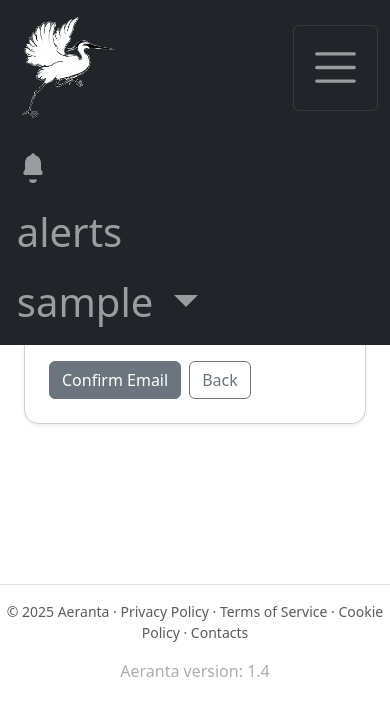
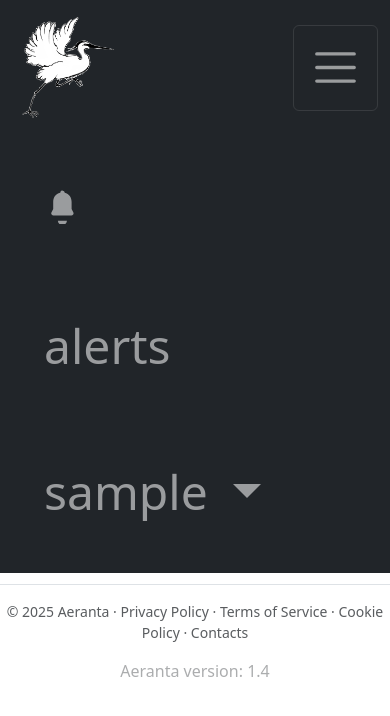
Before and after one commit to B0zhnev/aeranta, a Django app: page /notifications/email-notifications/ in a window 390 px wide, after a click that opens the changed part. Shown: the top 716 px of the page. Run offline with Django 5.2, Linux system fonts and the light colour scheme; the visitor is signed in with stand-in values (Sample User, id 1); data that the repository does not hold is empty; parts of the project's set-up code (start-up, migrations or seed data) failed here and were passed over.

Commit message:
mobile sizes test

```diff
--- a/aeranta/templates/base.html
+++ b/aeranta/templates/base.html
@@ -48,29 +48,32 @@
 
       /* Верхняя группа: колокольчик, Alerts, Username */
       .navbar-collapse.show > .navbar-nav > li > a.nav-link {
-        font-size: 2.5rem;
-        padding:0.3rem;
+        font-size: 3rem;
+        margin-top: 0.3rem;
+        margin-bottom: 0.3rem;
       }
 
       /* Dropdown Username */
       .navbar-collapse.show .dropdown-menu.dropdown-menu-end .dropdown-item {
-        font-size: 2.5rem;
-        padding:0.3rem;
+        font-size: 3rem;
+        margin-top: 1.5rem;
+        margin-bottom: 1.5rem;
+
       }
 
       .navbar-collapse.show .dropdown-menu {
         padding: 0.6rem;
       }
       .navbar-collapse.show .dropdown-item {
-        padding: 0.6rem;
+
       }
       .mobile-logo-text {
         font-size: 3.3rem;
       }
       /* 🔹 Размер колокольчика */
       .nav-item.position-relative svg {
-        width: 2rem;
-        height: 2rem;
+        width: 2.3rem;
+        height: 2.3rem;
       }
       /* 🔹 Бейдж количества уведомлений */
       .nav-item.position-relative .badge-notify {
```
